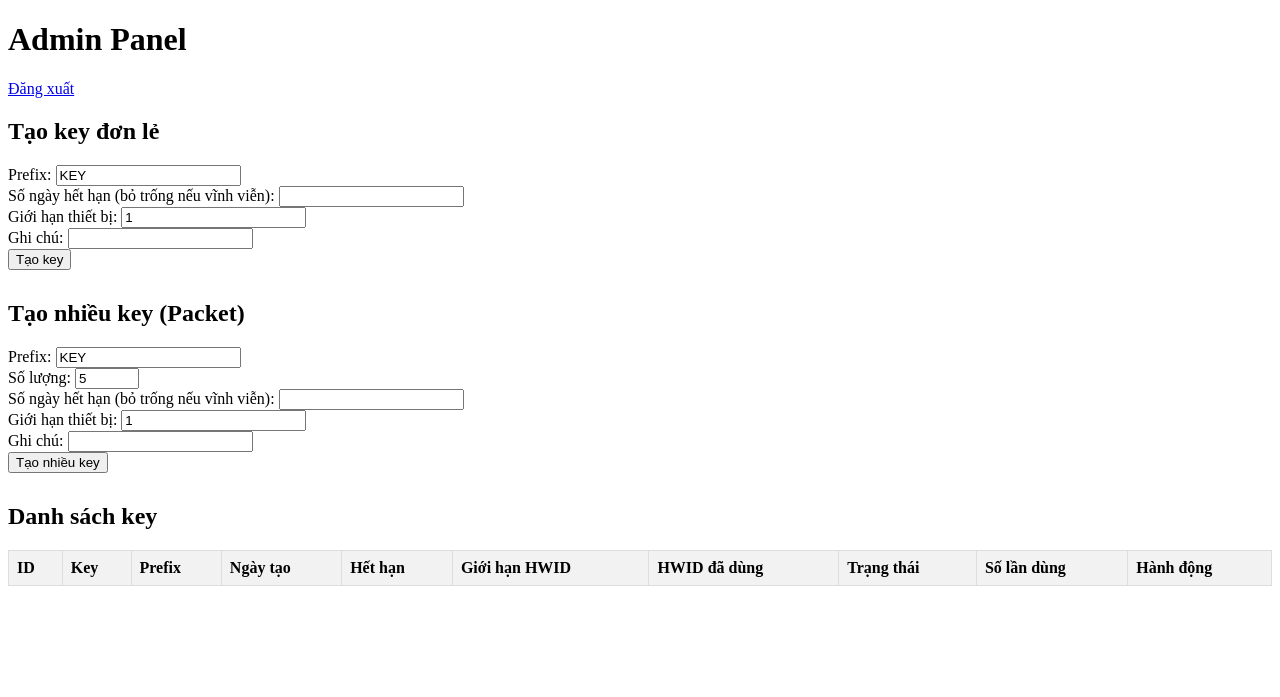
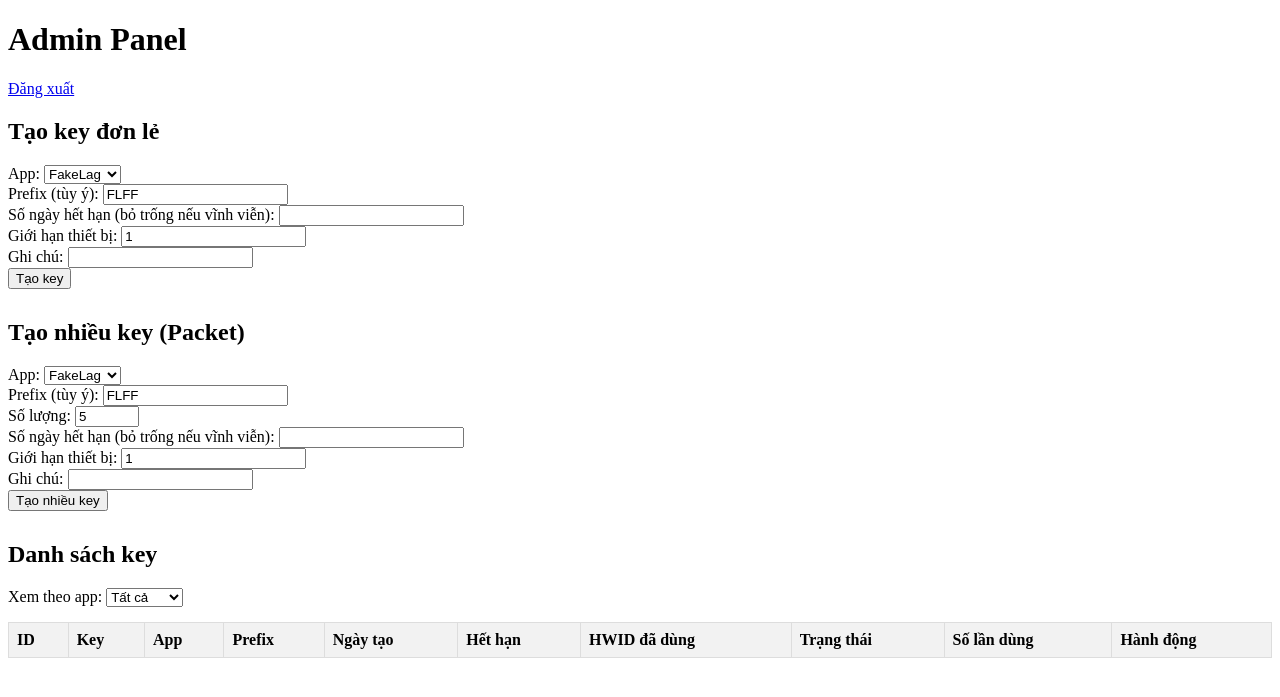
Before and after one commit to duc180478-afk/server-check-key, a PHP site: page /admin/index in a window 1280 px wide. Shown: the top 697 px of the page. Run offline with PHP 8.4, Linux system fonts and the light colour scheme; the visitor is signed in with stand-in values (Sample User, id 1); lists and menus that the app fills with data are empty; some libraries are stand-ins or nearby versions.

Commit message:
Update index.php

```diff
--- a/admin/index.php
+++ b/admin/index.php
@@ -8,7 +8,15 @@ if (!isset($_SESSION['admin_logged_in']) || $_SESSION['admin_logged_in'] !== tru
     exit;
 }
 
- $keys = listKeys(200);
+// Bộ lọc danh sách theo app
+ $appFilter = $_GET['app'] ?? 'all';
+if (isset(SYSTEM_APPS[$appFilter])) {
+    $keys = listKeysByApp(200, $appFilter);
+} else {
+    $appFilter = 'all';
+    $keys = listKeys(200);
+}
+
  $msg = $_GET['msg'] ?? '';
 ?>
 <!DOCTYPE html>
@@ -20,6 +28,8 @@ if (!isset($_SESSION['admin_logged_in']) || $_SESSION['admin_logged_in'] !== tru
         th, td { border: 1px solid #ddd; padding: 8px; text-align: left; }
         th { background-color: #f2f2f2; }
         .form-section { margin-bottom: 30px; }
+        .filter-bar { margin-bottom: 15px; }
+        .app-tag { font-weight: bold; }
     </style>
 </head>
 <body>
@@ -34,7 +44,14 @@ if (!isset($_SESSION['admin_logged_in']) || $_SESSION['admin_logged_in'] !== tru
         <form method="post" action="actions.php">
             <?= csrfField() ?>
             <input type="hidden" name="action" value="create_single">
-            <label>Prefix: <input type="text" name="prefix" value="KEY" required maxlength="20"></label><br>
+            <label>App:
+                <select name="app" onchange="updatePrefix(this)">
+                    <?php foreach (SYSTEM_APPS as $aKey => $a): ?>
+                        <option value="<?= $aKey ?>" data-prefix="<?= $a['default_prefix'] ?>"><?= $a['label'] ?></option>
+                    <?php endforeach; ?>
+                </select>
+            </label><br>
+            <label>Prefix (tùy ý): <input type="text" name="prefix" value="FLFF" maxlength="20"></label><br>
             <label>Số ngày hết hạn (bỏ trống nếu vĩnh viễn): <input type="number" name="days" min="1"></label><br>
             <label>Giới hạn thiết bị: <input type="number" name="hwid_limit" value="1" min="1"></label><br>
             <label>Ghi chú: <input type="text" name="note"></label><br>
@@ -47,7 +64,14 @@ if (!isset($_SESSION['admin_logged_in']) || $_SESSION['admin_logged_in'] !== tru
         <form method="post" action="actions.php">
             <?= csrfField() ?>
             <input type="hidden" name="action" value="create_batch">
-            <label>Prefix: <input type="text" name="prefix" value="KEY" required maxlength="20"></label><br>
+            <label>App:
+                <select name="app" onchange="updatePrefix(this)">
+                    <?php foreach (SYSTEM_APPS as $aKey => $a): ?>
+                        <option value="<?= $aKey ?>" data-prefix="<?= $a['default_prefix'] ?>"><?= $a['label'] ?></option>
+                    <?php endforeach; ?>
+                </select>
+            </label><br>
+            <label>Prefix (tùy ý): <input type="text" name="prefix" value="FLFF" maxlength="20"></label><br>
             <label>Số lượng: <input type="number" name="count" value="5" min="1" max="100"></label><br>
             <label>Số ngày hết hạn (bỏ trống nếu vĩnh viễn): <input type="number" name="days" min="1"></label><br>
             <label>Giới hạn thiết bị: <input type="number" name="hwid_limit" value="1" min="1"></label><br>
@@ -57,14 +81,25 @@ if (!isset($_SESSION['admin_logged_in']) || $_SESSION['admin_logged_in'] !== tru
     </div>
 
     <h2>Danh sách key</h2>
+
+    <div class="filter-bar">
+        Xem theo app:
+        <select onchange="location='?app='+this.value;">
+            <option value="all" <?= $appFilter === 'all' ? 'selected' : '' ?>>Tất cả</option>
+            <?php foreach (SYSTEM_APPS as $aKey => $a): ?>
+                <option value="<?= $aKey ?>" <?= $appFilter === $aKey ? 'selected' : '' ?>><?= $a['label'] ?></option>
+            <?php endforeach; ?>
+        </select>
+    </div>
+
     <table>
         <tr>
             <th>ID</th>
             <th>Key</th>
+            <th>App</th>
             <th>Prefix</th>
             <th>Ngày tạo</th>
             <th>Hết hạn</th>
-            <th>Giới hạn HWID</th>
             <th>HWID đã dùng</th>
             <th>Trạng thái</th>
             <th>Số lần dùng</th>
@@ -74,10 +109,10 @@ if (!isset($_SESSION['admin_logged_in']) || $_SESSION['admin_logged_in'] !== tru
         <tr>
             <td><?= (int)$k['id'] ?></td>
             <td><?= htmlspecialchars($k['key']) ?></td>
+            <td><?= htmlspecialchars(getAppLabel($k['app'] ?? '')) ?></td>
             <td><?= htmlspecialchars($k['prefix']) ?></td>
             <td><?= htmlspecialchars($k['created_at']) ?></td>
             <td><?= htmlspecialchars($k['expires_at'] ?: 'Vĩnh viễn') ?></td>
-            <td><?= (int)$k['hwid_limit'] ?></td>
             <td><?= htmlspecialchars($k['hwids']) ?></td>
             <td><?= htmlspecialchars($k['status']) ?></td>
             <td><?= (int)$k['times_used'] ?></td>
@@ -86,18 +121,21 @@ if (!isset($_SESSION['admin_logged_in']) || $_SESSION['admin_logged_in'] !== tru
                     <?= csrfField() ?>
                     <input type="hidden" name="action" value="toggle_status">
                     <input type="hidden" name="id" value="<?= (int)$k['id'] ?>">
+                    <input type="hidden" name="return_app" value="<?= htmlspecialchars($appFilter) ?>">
                     <button type="submit"><?= $k['status'] === 'active' ? 'Disable' : 'Enable' ?></button>
                 </form>
                 <form method="post" action="actions.php" style="display:inline">
                     <?= csrfField() ?>
                     <input type="hidden" name="action" value="delete">
                     <input type="hidden" name="id" value="<?= (int)$k['id'] ?>">
+                    <input type="hidden" name="return_app" value="<?= htmlspecialchars($appFilter) ?>">
                     <button type="submit" onclick="return confirm('Xóa key này?')">Xóa</button>
                 </form>
                 <form method="post" action="actions.php" style="display:inline">
                     <?= csrfField() ?>
                     <input type="hidden" name="action" value="extend">
                     <input type="hidden" name="id" value="<?= (int)$k['id'] ?>">
+                    <input type="hidden" name="return_app" value="<?= htmlspecialchars($appFilter) ?>">
                     <input type="number" name="days" placeholder="Số ngày" min="1" required>
                     <button type="submit">Gia hạn</button>
                 </form>
@@ -105,5 +143,12 @@ if (!isset($_SESSION['admin_logged_in']) || $_SESSION['admin_logged_in'] !== tru
         </tr>
         <?php endforeach; ?>
     </table>
+
+<script>
+function updatePrefix(sel) {
+    const opt = sel.options[sel.selectedIndex];
+    sel.form.prefix.value = opt.dataset.prefix;
+}
+</script>
 </body>
 </html>
```
